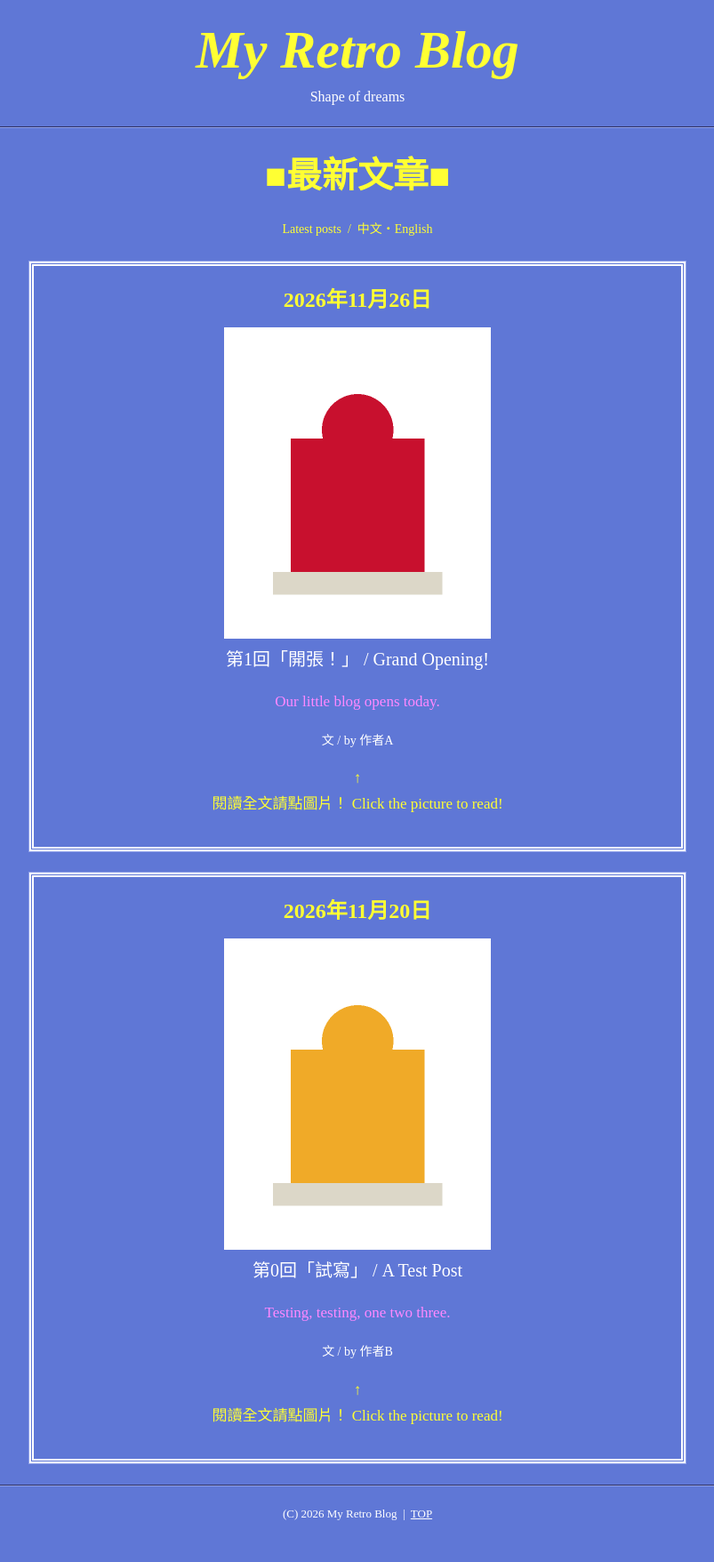
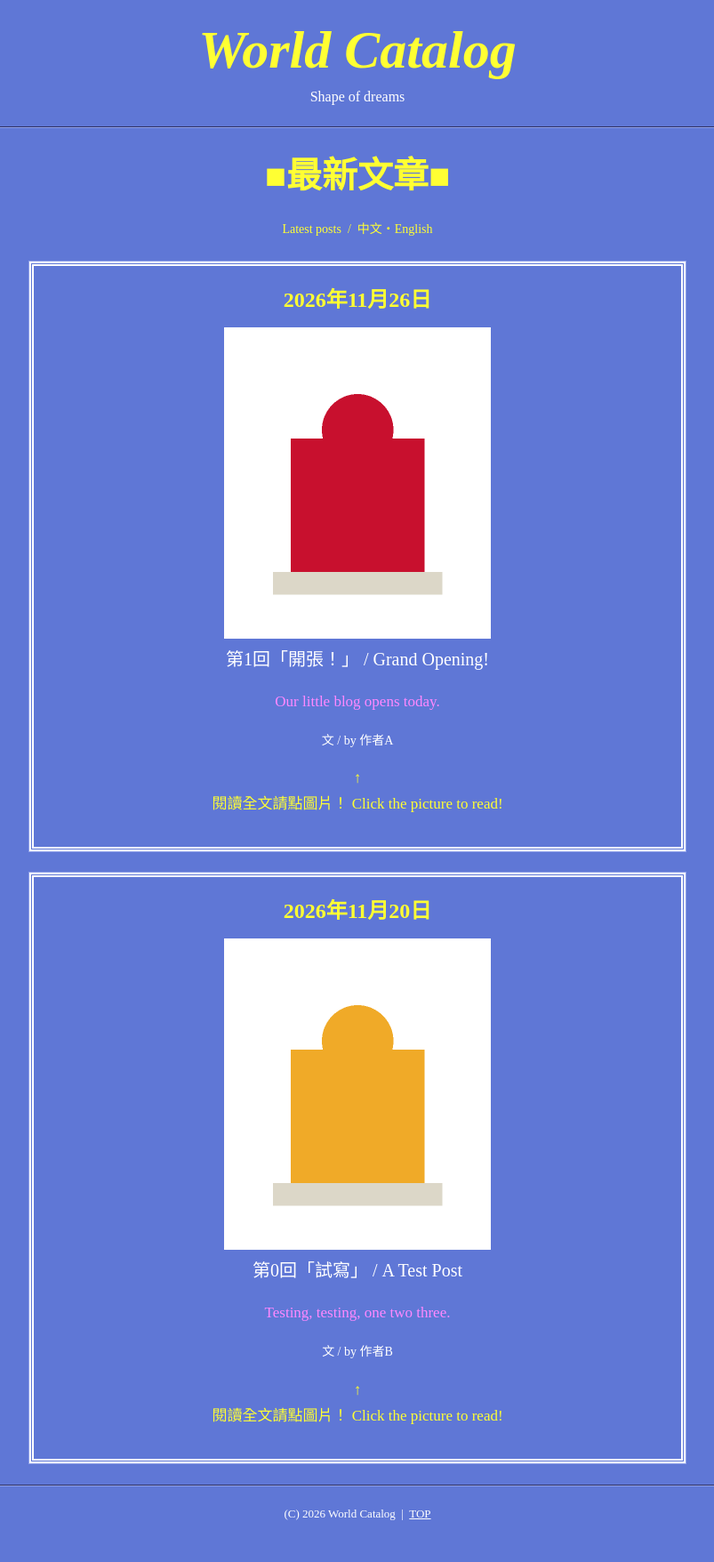
Before and after one commit to ZENYA-H/ZENYA-H.github.io, a Jekyll site: the page built from index.html, in a window 1280 px wide. Shown: the whole page at 89% size, without its empty margins (238-1041 px from the left). Built offline with Jekyll 4.4.1, drawn with Linux system fonts in a browser that asks for light colours.

Commit message:
Update _config.yml

```diff
--- a/_config.yml
+++ b/_config.yml
@@ -1,5 +1,5 @@
 # 網站基本設定 / Site settings
-title: "My Retro Blog"
+title: "World Catalog"
 tagline: "Shape of dreams"
 description: "中英雙語的小部落格。A tiny bilingual blog."
 lang: zh-Hant
```
